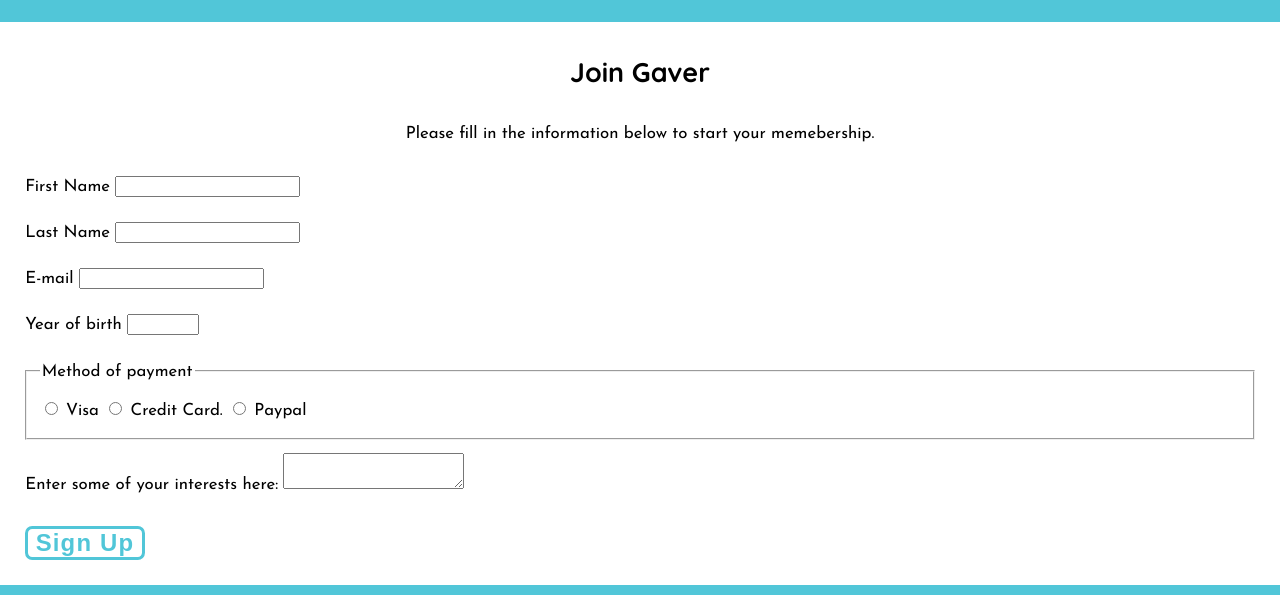
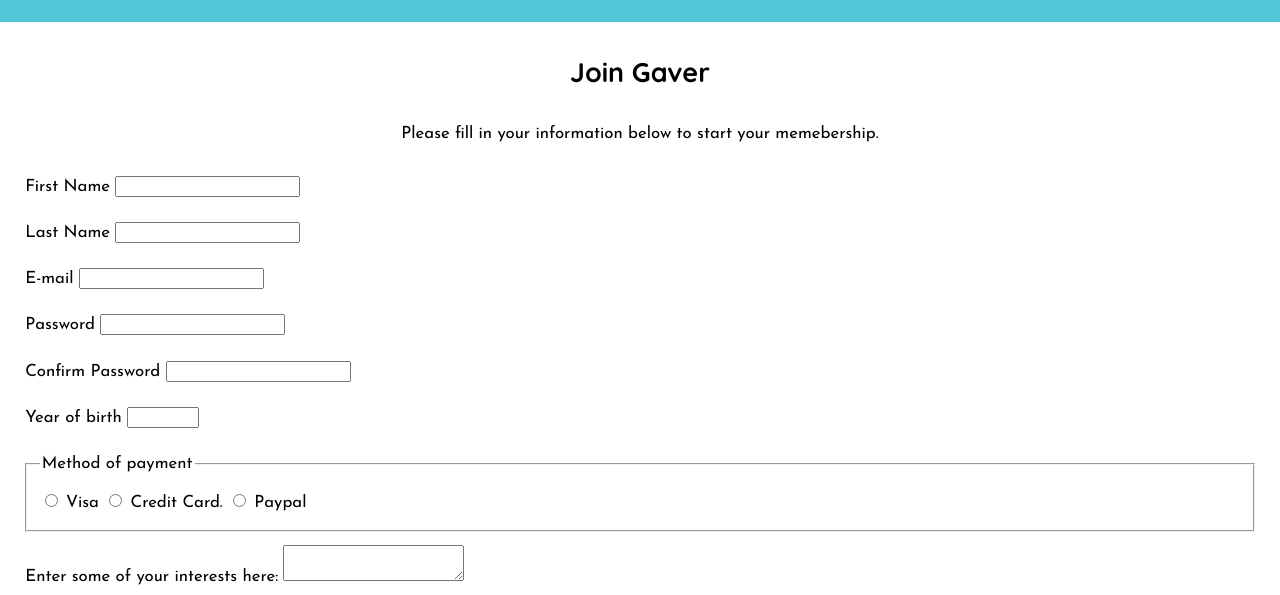
Before and after one commit to marisabivi/saas-website, a plain HTML site: page form.html in a window 1280 px wide. Shown: the part 68-663 px from the top of the page. Drawn offline with Linux system fonts and the light colour scheme.

Commit message:
website map fix

```diff
--- a/form.html
+++ b/form.html
@@ -26,11 +26,10 @@
     </header>
 
     <main>
+    <form action="thanks.html" method="post">
         <div class="section-mid mid island">
             <h2 class="align-center">Join Gaver</h2>
-            <p class="align-center">Please fill in the information below to start your memebership.</em></p>
-
-    <form action="" method="post">
+            <p class="align-center">Please fill in your information below to start your memebership.</p>
             <div class="push-1-2">
                 <label for="name">First Name</label>
                 <input id="name">
@@ -42,6 +41,14 @@
             <div class="push-1-2">
                 <label for="email">E-mail</label>
                 <input type="email" id="email">
+            </div>
+            <div class="push-1-2">
+                <label for="password">Password</label>
+                <input type="password" id="password">
+            </div>
+            <div class="push-1-2">
+                <label for="password">Confirm Password</label>
+                <input type="password" id="password">
             </div>
             <div class="push-1-2">
                 <label for="age">Year of birth</label>
@@ -66,11 +73,12 @@
                 <label for="why">Enter some of your interests here:</label>
                 <textarea id="why"></textarea>
             </div>
-      <div class="align-center">
-        <button class="tera" type="submit">Sign Up</button>
+            <div>
+            <button type="submit">Send!</button>
+            </div>
         </div>
     </form>
-  </div>
+
 
     </main>
 
```
Also changed, not shown: index.html (+1 -1 lines), plans.html (+8 -7 lines). Lines whose indentation alone changed are shown as unchanged.
